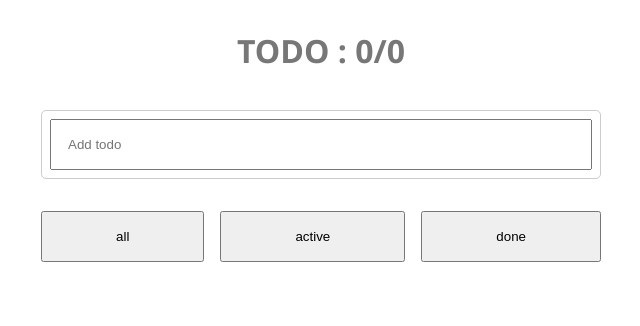
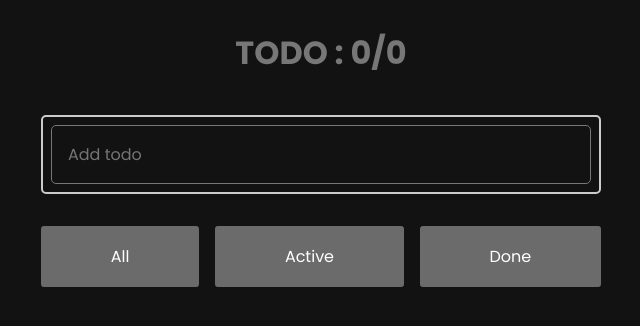
Before and after one commit to gitKashish/svelte-todos, a SvelteKit app: page / in a window 1280 px wide. Shown: the top 326 px of the page, without its empty margins (319-959 px from the left). Built offline with nearby package versions, Linux system fonts and the light colour scheme.

Commit message:
Improved UI and added animations

```diff
--- a/package.json
+++ b/package.json
@@ -18,5 +18,8 @@
 		"typescript": "^5.0.0",
 		"vite": "^5.0.3"
 	},
-	"type": "module"
+	"type": "module",
+	"dependencies": {
+		"@fortawesome/fontawesome-free": "^6.6.0"
+	}
 }
--- a/src/app.html
+++ b/src/app.html
@@ -1,12 +1,20 @@
 <!doctype html>
 <html lang="en">
+
 <head>
 	<meta charset="utf-8" />
 	<link rel="icon" href="%sveltekit.assets%/favicon.png" />
+	<link rel="preconnect" href="https://fonts.googleapis.com">
+	<link rel="preconnect" href="https://fonts.gstatic.com" crossorigin>
+	<link
+		href="https://fonts.googleapis.com/css2?family=Poppins:ital,wght@0,100;0,200;0,300;0,400;0,500;0,600;0,700;0,800;0,900;1,100;1,200;1,300;1,400;1,500;1,600;1,700;1,800;1,900&display=swap"
+		rel="stylesheet">
 	<meta name="viewport" content="width=device-width, initial-scale=1" />
 	%sveltekit.head%
 </head>
+
 <body data-sveltekit-preload-data="hover">
 	<div style="display: contents">%sveltekit.body%</div>
 </body>
+
 </html>
--- a/src/routes/+page.svelte
+++ b/src/routes/+page.svelte
@@ -1,4 +1,10 @@
 <script>
+    import "@fortawesome/fontawesome-free/css/all.min.css"
+    import "@fortawesome/fontawesome-free/js/all"
+    import { quadIn, quadOut, quintIn, quintOut } from "svelte/easing";
+    import { SvelteDate } from "svelte/reactivity";
+    import { blur, fly } from "svelte/transition";
+
     /**
      * @type {{text: string; done: boolean}[]}
      */
@@ -65,7 +71,7 @@
      * @param {any} event
      */
     function setFilter(event) {
-        const newFilter = event.target.innerText;
+        const newFilter = event.target.value;
         console.log(newFilter);
         filter = newFilter;
     }
@@ -92,7 +98,8 @@
             <h1>TODO : {remainingTodos}/{todos.length}</h1>
         </div>
         {#each filteredTodos as todo, i}
-            <div class="todo">
+            <div in:fly = {{x: -200, duration: 300, delay: 0+(i*30), easing: quadOut
+            }} out:blur =  {{duration: 200, easing: quadIn}} class="todo">
                 <input
                     class="done-toggle"
                     onchange={toggleTodo}
@@ -119,7 +126,7 @@
                 <button
                 class="delete-button"
                 onclick={deleteTodo} data-index={i}>
-                    🗑️
+                <i class="fa-regular fa-square-minus">
                 </button>
             </div>
         {/each}
@@ -129,16 +136,22 @@
     </div>
     <div class="filters">
         {#each ["all", "active", "done"] as filter}
-            <button onclick={setFilter} class="filter"> {filter} </button>
+            <button onclick={setFilter} class="filter" value="{filter}"> {filter} </button>
         {/each}
     </div>
 </div>
 
 <style>
+    :root {
+        color-scheme: dark;
+        accent-color: #fa7a19;
+    }
+
     .heading {
         color: #777777;
-        font-family: 'Segoe UI', Tahoma, Geneva, Verdana, sans-serif;
         text-align: center;
+        font-family: "Poppins", sans-serif;
+        font-weight: 600;
     }
 
     .container {
@@ -161,7 +174,11 @@
     .filter {
         flex-grow: 1;
         padding: 1rem;
+        font-family: 'Poppins', sans-serif;
+        font-size: medium;
+        font-weight: 400;
         text-align: center;
+        text-transform: capitalize;
         box-sizing: border-box;
     }
 
@@ -174,7 +191,7 @@
         align-items: center;
         justify-content: space-between;
         padding: 0.5rem 1rem;
-        border: 1px solid #ccc;
+        border: 2px solid #ccc;
         border-radius: 5px;
         box-sizing: border-box;
         margin-block-start: 1rem;
@@ -185,23 +202,25 @@
         align-items: center;
         justify-content: space-between;
         padding: 0.5rem;
-        border: 1px solid #ccc;
+        border: 2px solid #ccc;
         border-radius: 5px;
         box-sizing: border-box;
         margin-block-start: 1rem;
     }
 
-    .add-todo > input[type="text"] {
+    input[type="text"] {
+        font-family: 'Poppins', sans-serif;
+        font-size: medium;
+        font-weight: 400;
         flex-grow: 1;
         width: 100%;
         padding: 1rem;
+        border: 1px solid #777777;
+        border-radius: 5px;
     }
 
     .todo > input[type="text"] {
-        flex-grow: 1;
-        width: 100%;
         margin: 0rem 1rem;
-        padding: 1rem;
     }
 
     .done-toggle {
@@ -211,11 +230,16 @@
     }
 
     .delete-button {
-        aspect-ratio: 1;
+        display: flex;
+        justify-content: center;
         flex-grow: 1;
         padding: 0.75rem;
         margin: auto;
         border-radius: 10px;
-        border: 1px solid #777777
+        border: 2px solid #777777
+    }
+
+    .delete-button:hover {
+        background-color: #fa7a19;
     }
 </style>
```
Also changed, not shown: 1 other file (tests, documents, lock files or other folders). Lines whose indentation alone changed are shown as unchanged.
